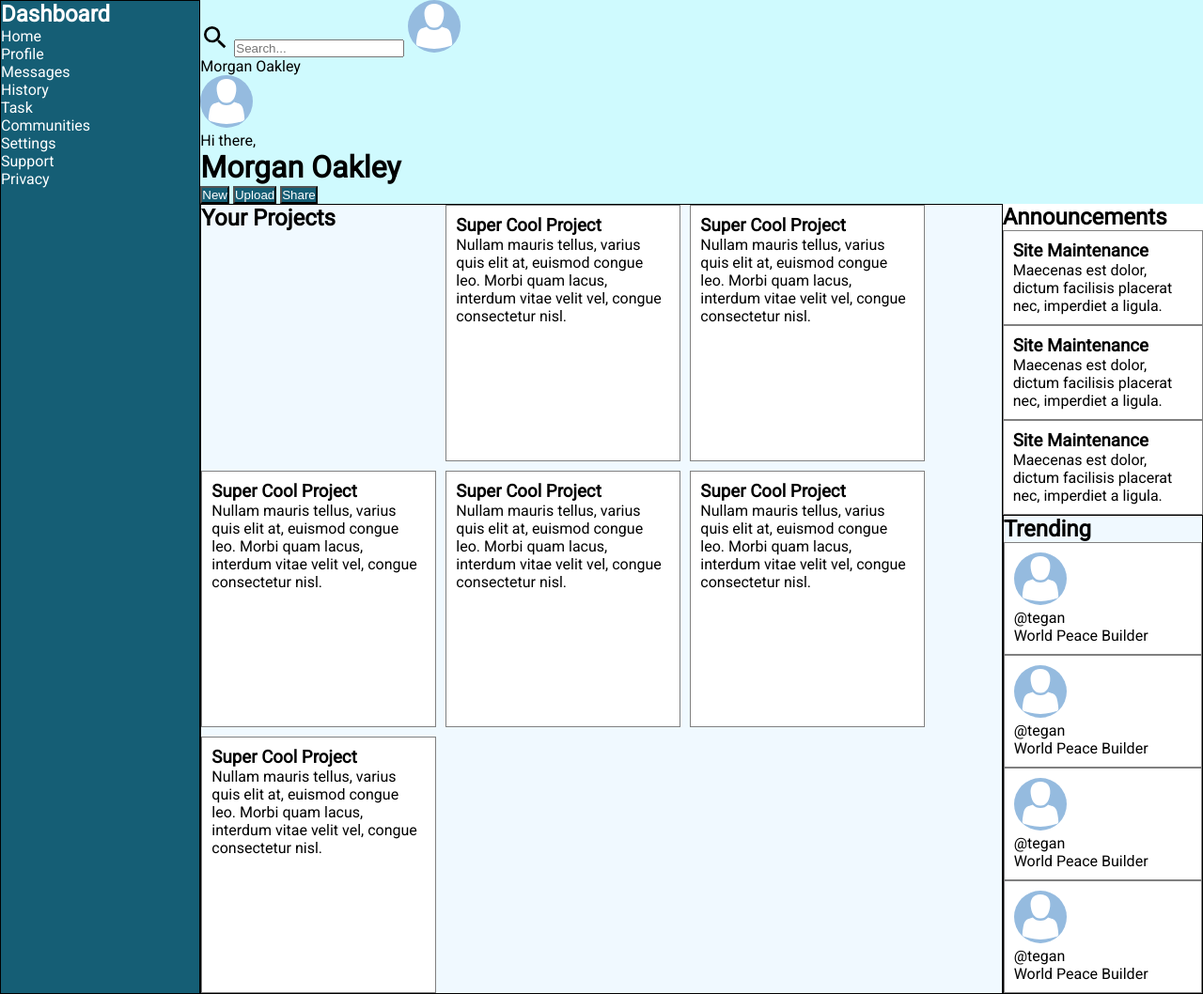
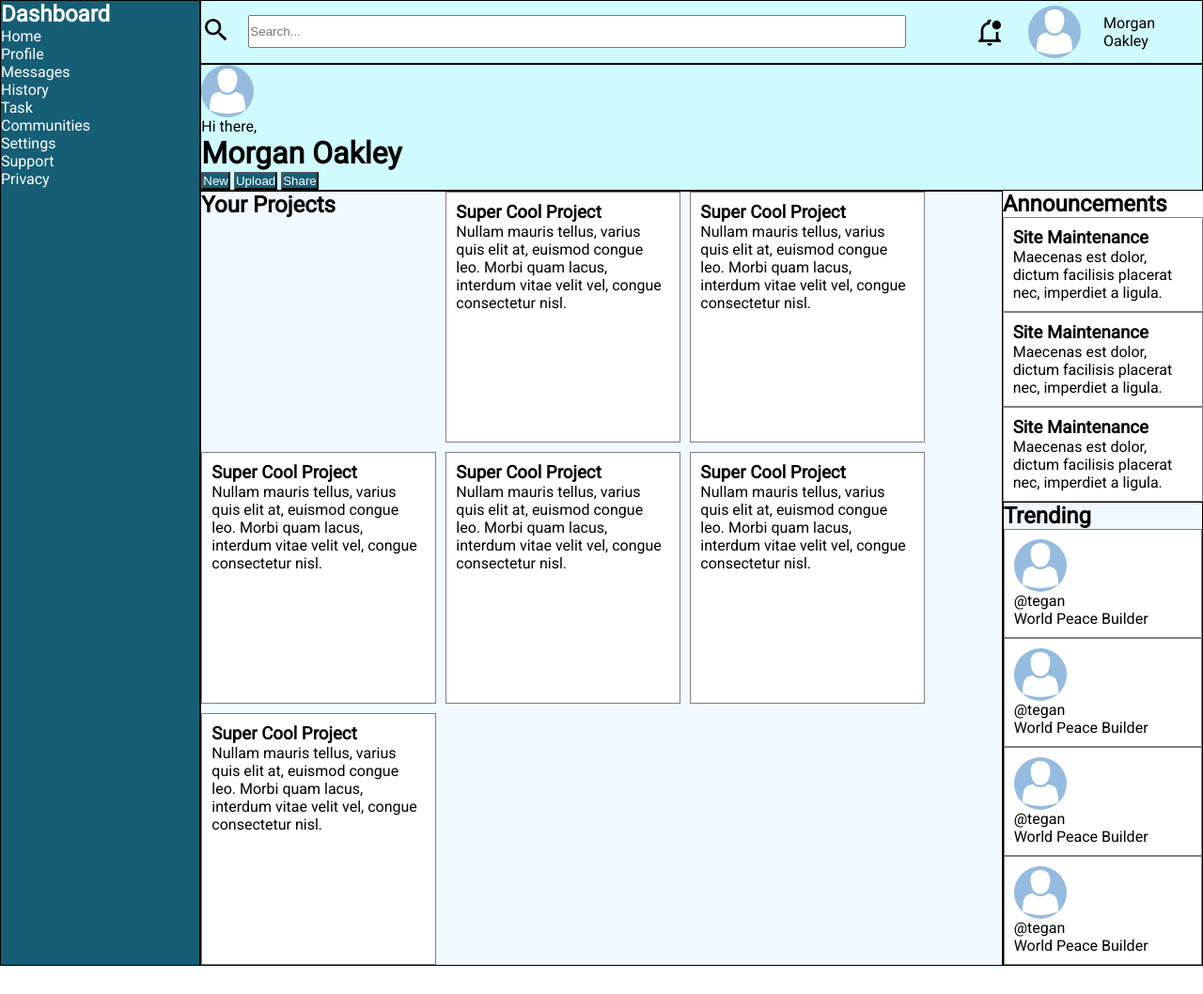
Before and after one commit to djlaw90/admin-dashboard, a plain HTML site: page index.html in a window 1280 px wide. Shown: the whole page at 94% size. After the commit the page ends 1028 px from the top, so only its background shows below. Drawn offline with Linux system fonts and the light colour scheme.

Commit message:
finished header top alignment

```diff
--- a/index.html
+++ b/index.html
@@ -33,19 +33,25 @@
     </section>
     <header>
         <div class="header-top-container">
-            <img src="svg/magnify.svg" alt="magnifying glass icon" class="svg">
-            <input type="text" placeholder="Search...">
-
-            <img src="svg/avatar-1577909.svg" class="svg avatar" alt="login avatar header top">
-            <p>Morgan Oakley</p>
+            <div class="search">
+                <img src="svg/magnify.svg" alt="magnifying glass icon" class="svg">
+                <input type="text" placeholder="Search...">
+            </div>
+            <div class="header-top-right">
+                <img src="svg/bell-badge-outline.svg" class="svg icon" alt="login avatar header top">
+                <img src="svg/avatar-1577909.svg" class="svg avatar" alt="login avatar header top">
+                <span>Morgan Oakley</span>
+            </div>
         </div>
-        <img src="svg/avatar-1577909.svg" class="svg avatar" alt="login avatar header bottom">
+        <div class="header-bottom-container">
+            <img src="svg/avatar-1577909.svg" class="svg avatar" alt="login avatar header bottom">
         <p>Hi there,</p>
         <h1>Morgan Oakley</h1>
         <div>
             <button>New</button>
             <button>Upload</button>
             <button>Share</button>
+        </div>
         </div>
     </header>
     <main>
--- a/styles.css
+++ b/styles.css
@@ -18,6 +18,10 @@
     box-sizing: border-box;
 }
 
+img {
+    display: block;
+}
+
 body {
     font-family: 'Roboto', sans-serif;
     display: grid;
@@ -27,8 +31,55 @@ body {
 }
 
 header {
+    display: grid;
     grid-area:header;
+    grid-template-rows: 1fr 2fr;
+    grid-template-areas: 'header-top'
+                         'header-bottom';
     background-color: var(--100-cyan);
+}
+
+.header-top-container {
+    display: grid;
+    grid-area: header-top;
+    place-items: center;
+    grid-template-columns: 2fr 1fr;
+    border: 1px solid black;
+}
+
+.header-top-right {
+    display: grid;
+    grid-template-columns: repeat(3, 1fr);
+}
+
+.header-top-right img:first-child {
+    justify-self: end;
+    align-self: center;
+}
+
+.header-top-right img:nth-child(2) {
+    justify-self: center;
+}
+
+.header-top-right span:last-child {
+    justify-self: center;
+    align-self: center;
+}
+
+.header-bottom-container {
+    display: grid;
+    grid-area: header-bottom;
+    border: 1px solid black;
+}
+
+.search {
+    display: grid;
+    grid-template-columns: 50px 1fr;
+}
+
+.search input {
+    width: 700px;
+    height: 35px;
 }
 
 main {
```
Also changed, not shown: svg/bell-badge-outline.svg (added).
